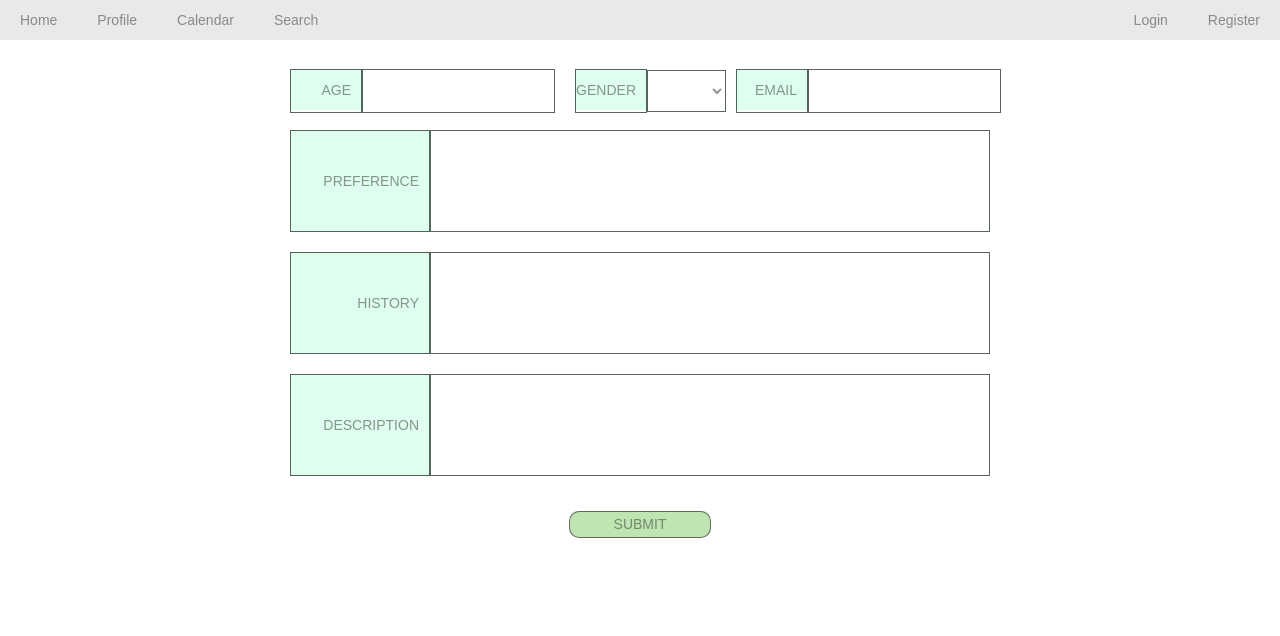
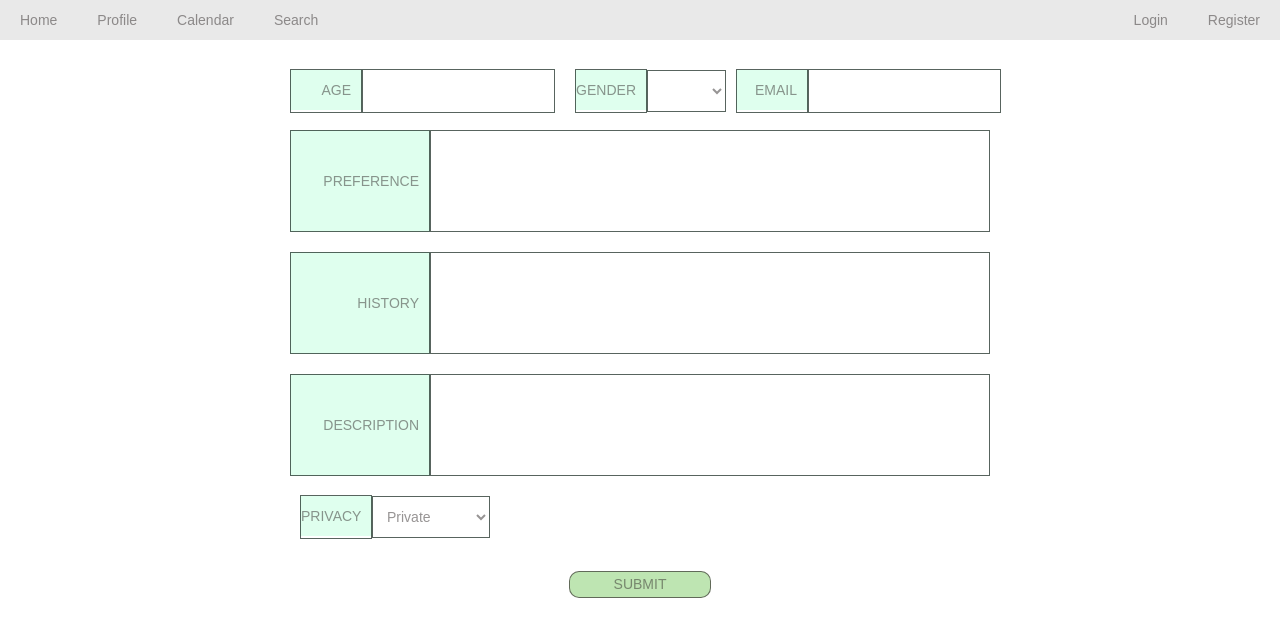
Before and after one commit to chrisgo2286/run-log, a React (Create React App) app in the folder frontend/: page /create_profile in a window 1280 px wide. Shown: the top 636 px of the page. Built offline with nearby package versions, Linux system fonts and the light colour scheme.

Commit message:
Frontend: added privacy field to UpdateProfile component

```diff
--- a/frontend/src/components/updateProfile/profileFields.jsx
+++ b/frontend/src/components/updateProfile/profileFields.jsx
@@ -52,6 +52,17 @@ export default function ProfileFields ({ fields, setFields }) {
                     setFields={ setFields }
                     data-cy='profile-description' />
             </div>
+            <div className='profile-fields-c'>
+                <SelectField
+                    name='privacy'
+                    initial={ fields.privacy }
+                    options={[ 'Private', 'Public' ]}
+                    fields={ fields }
+                    setFields={ setFields }
+                    className='profile-privacy'
+                    data-cy='profile-privacy' />
+            </div>
+
         </React.Fragment>
     )
 }
--- a/frontend/src/components/updateProfile/updateProfile.css
+++ b/frontend/src/components/updateProfile/updateProfile.css
@@ -22,6 +22,11 @@
     width: 20%;
 }
 
-.profile-fields-a label {
+.profile-fields-a label,
+.profile-fields-c label {
     width: 60px;
 }
+
+.profile-fields-c {
+    width: 30%;
+}
--- a/frontend/src/components/updateProfile/updateProfile.jsx
+++ b/frontend/src/components/updateProfile/updateProfile.jsx
@@ -7,7 +7,7 @@ import './updateProfile.css';
 
 export default function UpdateProfile () {
     const profile = useLocation().state;
-    const { id, age, gender, email, preference, history, description } = profile;
+    const { id, age, gender, email, preference, history, description, privacy } = profile;
     const navigate = useNavigate();
     const [ fields, setFields ] = useState({
         age: age,
@@ -15,7 +15,8 @@ export default function UpdateProfile () {
         email: email,
         preference: preference,
         history: history,
-        description: description
+        description: description,
+        privacy: privacy
     })
 
     function handleSubmit () {
```
Also changed, not shown: frontend/src/misc/validation/validateProfile.js (added).
